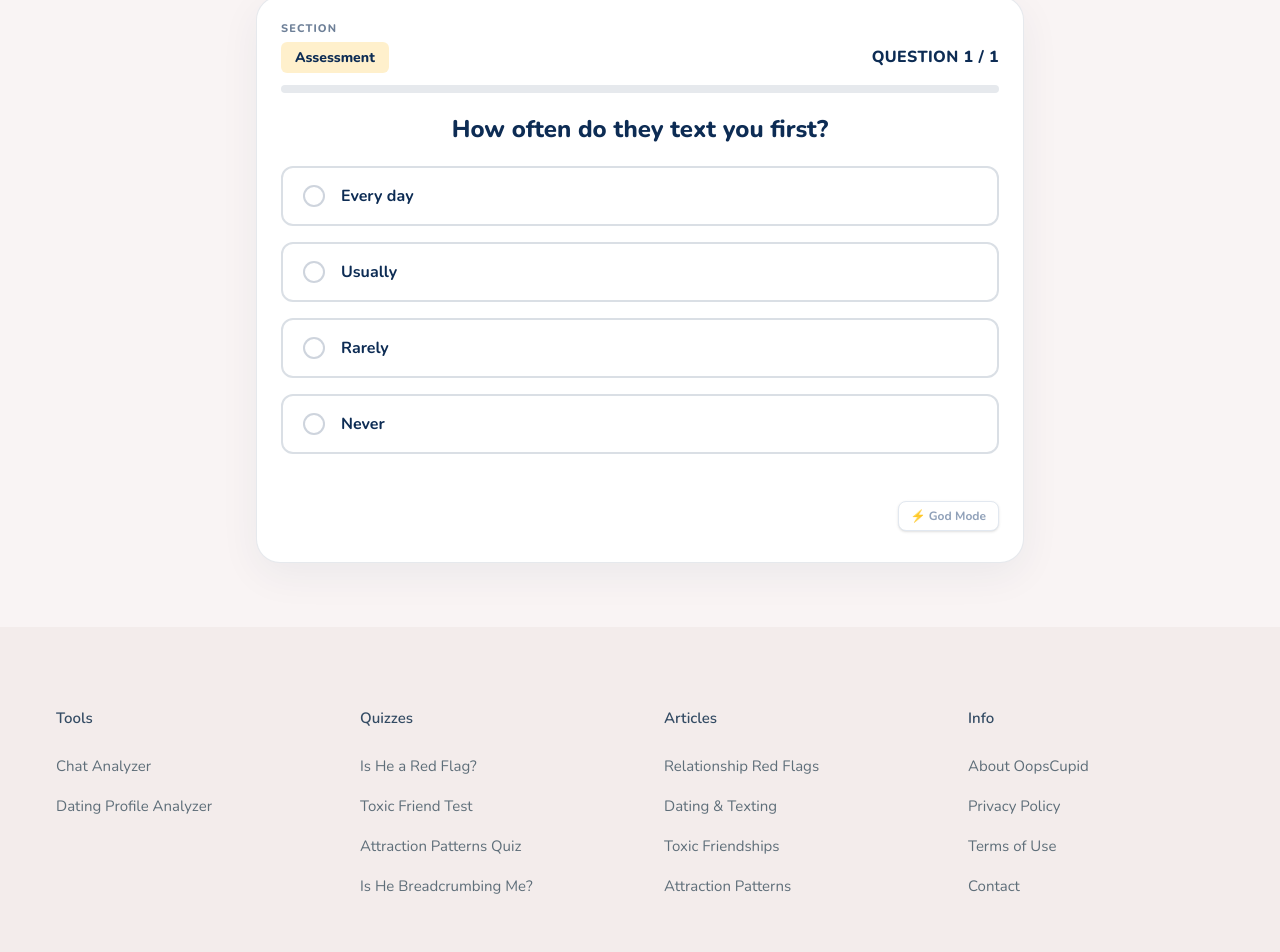
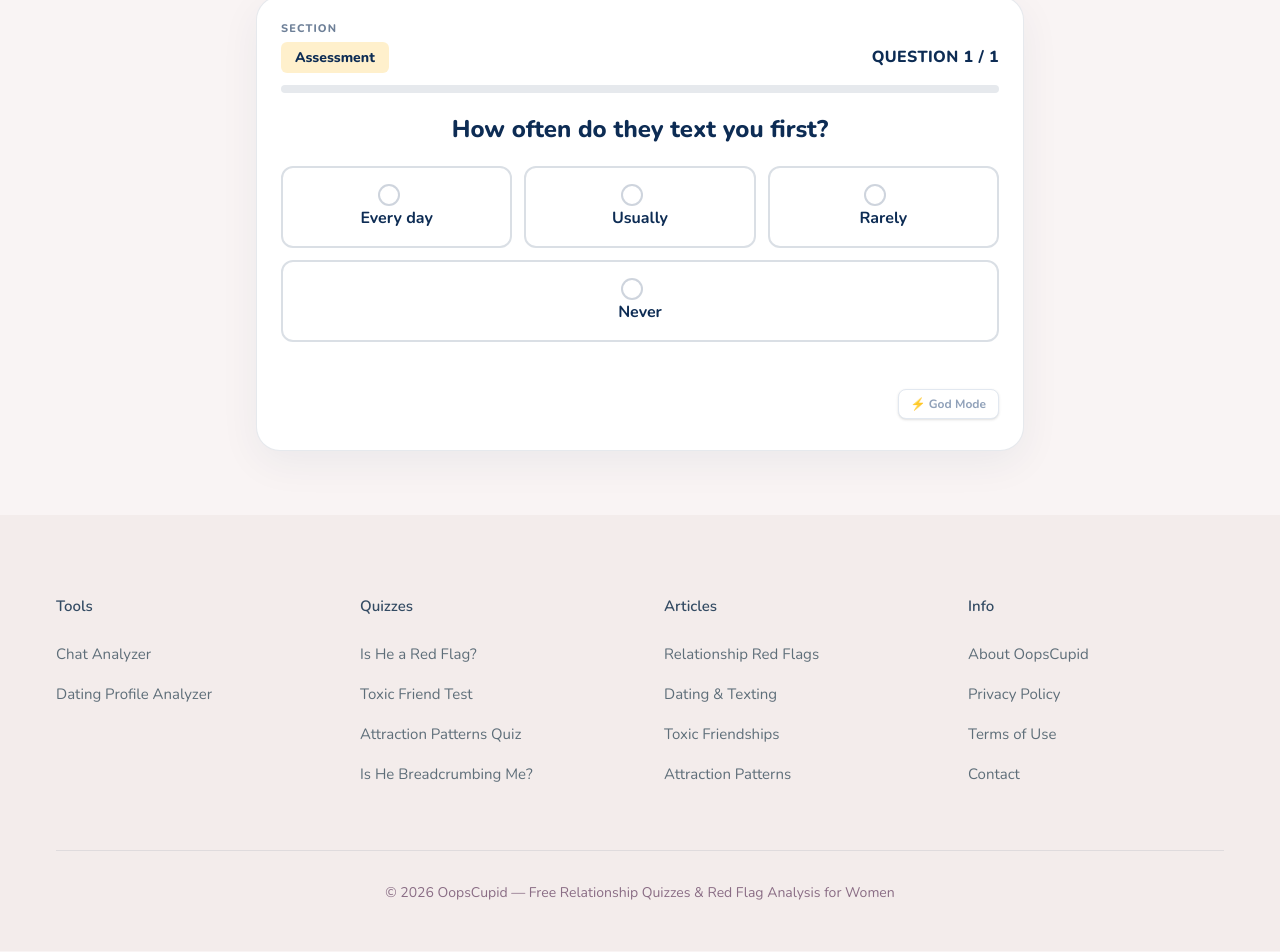
Before and after one commit to Sinadehesh/OopsCupid, a Next.js app: page /is-he-cheating in a window 1280 px wide. Shown: the part 989-1941 px from the top of the page. Built offline with nearby package versions, Linux system fonts and the light colour scheme; a web font is replaced by a local one.

Commit message:
ux: implement keypad grid layout (3x2 wrapping) across all assessments

```diff
--- a/app/toxic-friend-test/_components/ToxicQuizEngine.tsx
+++ b/app/toxic-friend-test/_components/ToxicQuizEngine.tsx
@@ -113,7 +113,7 @@ export default function ToxicQuizEngine() {
         </h3>
 
         {/* Accessible Radiogroup with enlarged touch targets */}
-        <div className="grid grid-cols-1 gap-3 w-full" role="radiogroup" aria-label="Answer options">
+        <div className="flex flex-wrap justify-center gap-2 md:gap-3 w-full" role="radiogroup" aria-label="Answer options">
           {currentOptions.map((opt) => {
             const isSelected = answers[question.id] === opt;
             return (
@@ -122,7 +122,7 @@ export default function ToxicQuizEngine() {
                 role="radio"
                 aria-checked={isSelected}
                 onClick={() => handleSelect(opt)}
-                className={`w-full text-left py-3 px-4 md:py-4 md:px-5 min-h-[50px] rounded-[12px] border-[2px] font-bold text-sm md:text-base transition-all duration-200 flex items-center focus:outline-none focus:ring-4 focus:ring-[#00A6ED]/30
+                className={`w-[30%] min-w-[100px] flex-grow text-center flex-col justify-center py-3 px-4 md:py-4 md:px-5 min-h-[50px] rounded-[12px] border-[2px] font-bold text-sm md:text-base transition-all duration-200 flex items-center focus:outline-none focus:ring-4 focus:ring-[#00A6ED]/30
                   ${isSelected
                     ? "border-[#00A6ED] bg-[#00A6ED]/10 text-[#00A6ED] shadow-inner"
                     : "border-[#0D2C54]/15 text-[#0D2C54] hover:border-[#00A6ED]/50 hover:bg-slate-50"
--- a/components/features/ManipulationQuizWidget.tsx
+++ b/components/features/ManipulationQuizWidget.tsx
@@ -198,7 +198,7 @@ export default function ManipulationQuizWidget() {
         <h3 className={`text-2xl md:text-[28px] font-extrabold ${colors.textPrimary} mb-8 leading-snug text-left md:text-center`}>
           {currentQ.stem}
         </h3>
-        <div className="grid grid-cols-1 gap-3 md:gap-4 w-full">
+        <div className="flex flex-wrap justify-center gap-2 md:gap-3 w-full">
           {currentOptions.map((opt) => {
             const isSelected = selectedAnswer === opt.val;
             const isDisabled = selectedAnswer !== null && !isSelected;
@@ -208,7 +208,7 @@ export default function ManipulationQuizWidget() {
                 onClick={() => handleOptionClick(opt.val)}
                 disabled={isDisabled}
                 className={`
-                  w-full text-left p-4 md:p-[20px] rounded-[16px] border-[2px] font-bold text-base md:text-lg transition-all duration-200 flex items-center bg-white
+                  w-[30%] min-w-[100px] flex-grow text-center flex-col justify-center p-4 md:p-[20px] rounded-[16px] border-[2px] font-bold text-base md:text-lg transition-all duration-200 flex items-center bg-white
                   ${isSelected ? colors.optionSelected : colors.optionBorder}
                   ${!isDisabled && !isSelected ? colors.optionHover : ''}
                   ${isDisabled ? 'opacity-40 cursor-not-allowed' : 'cursor-pointer'}
@@ -218,7 +218,7 @@ export default function ManipulationQuizWidget() {
                 <div className={`shrink-0 w-[22px] h-[22px] rounded-full border-[2px] mr-4 flex items-center justify-center transition-all duration-200 ${isSelected ? colors.indicatorSelected : colors.indicatorUnselected}`}>
                   {isSelected && <div className="w-2 h-2 rounded-full bg-white shadow-sm" />}
                 </div>
-                <span className="flex-1">{opt.label}</span>
+                <span className="w-full text-center">{opt.label}</span>
               </button>
             )
           })}
--- a/components/features/QuizWidget.tsx
+++ b/components/features/QuizWidget.tsx
@@ -371,7 +371,7 @@ export default function QuizWidget({ quizName }: { quizName: string }) {
           {q.text}
         </h3>
 
-        <div className="grid grid-cols-1 gap-3 md:gap-4 w-full">
+        <div className="flex flex-wrap justify-center gap-2 md:gap-3 w-full">
           {q.options.map((option: string, idx: number) => {
             const isSelected = selectedAnswer === option;
             const isDisabled = selectedAnswer !== null && !isSelected;
@@ -382,7 +382,7 @@ export default function QuizWidget({ quizName }: { quizName: string }) {
                 onClick={() => handleOptionClick(option)}
                 disabled={isDisabled}
                 className={`
-                  w-full text-left py-3 px-4 md:py-4 md:px-5 rounded-[12px] border-[2px] font-bold text-sm md:text-base transition-all duration-200 flex items-center
+                  w-[30%] min-w-[100px] flex-grow text-center flex-col justify-center py-3 px-4 md:py-4 md:px-5 rounded-[12px] border-[2px] font-bold text-sm md:text-base transition-all duration-200 flex items-center
                   ${isSelected ? colors.optionSelected : colors.optionBorder}
                   ${!isDisabled && !isSelected ? colors.optionHover : ''}
                   ${isDisabled ? 'opacity-40 cursor-not-allowed' : 'cursor-pointer'}
@@ -395,7 +395,7 @@ export default function QuizWidget({ quizName }: { quizName: string }) {
                     {isSelected && <div className="w-2 h-2 rounded-full bg-white shadow-sm" />}
                   </div>
                 )}
-                <span className="flex-1">{option}</span>
+                <span className="w-full text-center">{option}</span>
               </button>
             )
           })}
```
